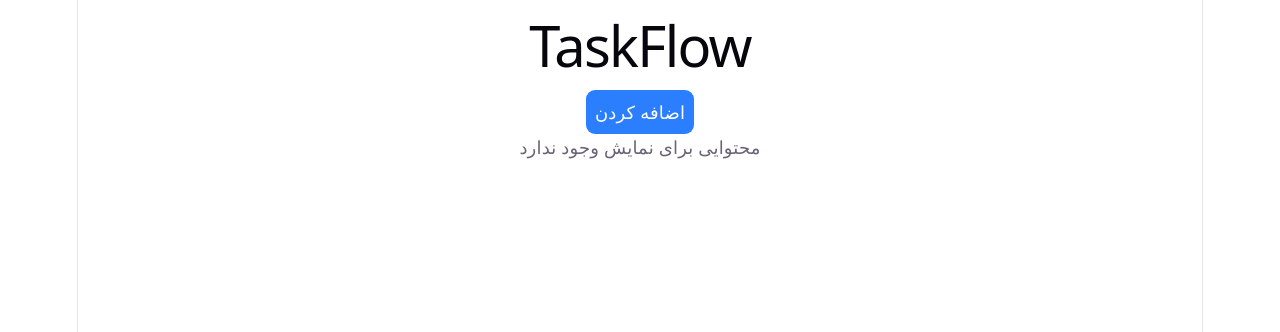
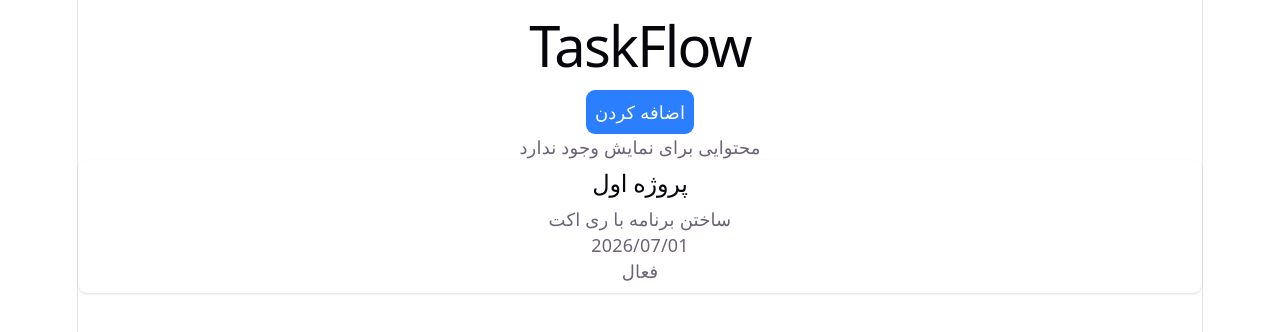
Before and after one commit to devfaf/TaskFlow, a React (Vite) app: page / in a window 1280 px wide. Shown: the top 332 px of the page. Built offline with nearby package versions, Linux system fonts and the light colour scheme.

Commit message:
add project cart component with hard data

```diff
--- /dev/null
+++ b/src/features/projects/components/ProjectCard.tsx
@@ -0,0 +1,20 @@
+type ProjectCardProps = {
+    title: string;
+    description: string;
+    date: string;
+    status: string;
+    className: string;
+}
+
+const ProjectCard = ({title, description, date, status, className}: ProjectCardProps) => {
+  return (
+    <div className={className}>
+        <h2>{title}</h2>
+        <p>{description}</p>
+        <p>{date}</p>
+        <span>{status}</span>
+    </div>
+  )
+}
+
+export default ProjectCard
--- a/src/pages/DashboardPage.tsx
+++ b/src/pages/DashboardPage.tsx
@@ -1,10 +1,17 @@
 import EmptyState from "../components/common/EmptyState"
+import ProjectCard from "../features/projects/components/ProjectCard"
 
 const DashboardPage = () => {
   return (
     <div>
       <div>
-        <EmptyState/>
+        <EmptyState />
+        <ProjectCard className="shadow p-2 rounded-lg"
+          title="پروژه اول"
+          description="ساختن برنامه با ری اکت"
+          date="2026/07/01"
+          status="فعال"
+        />
       </div>
     </div>
   )
```
